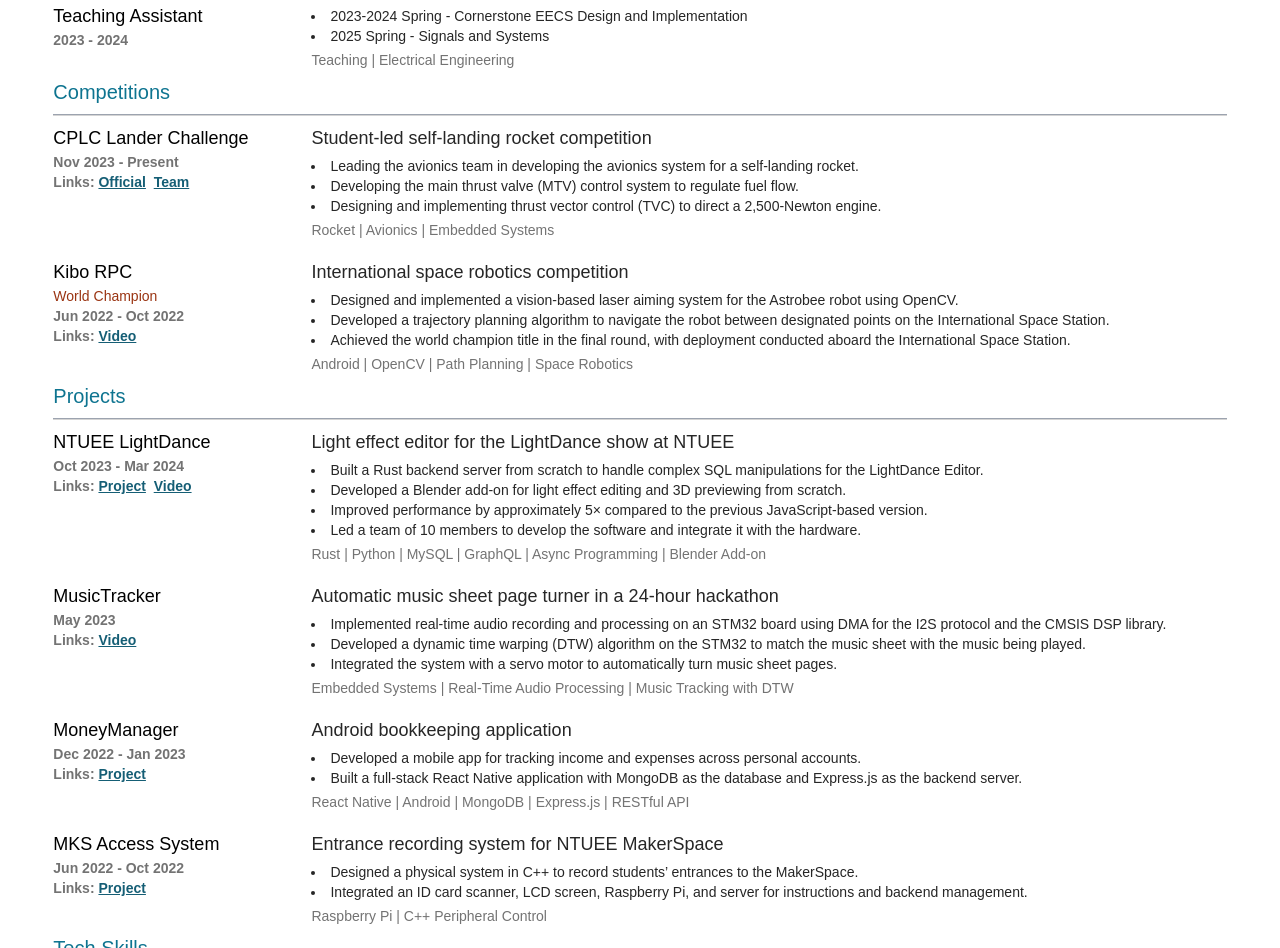
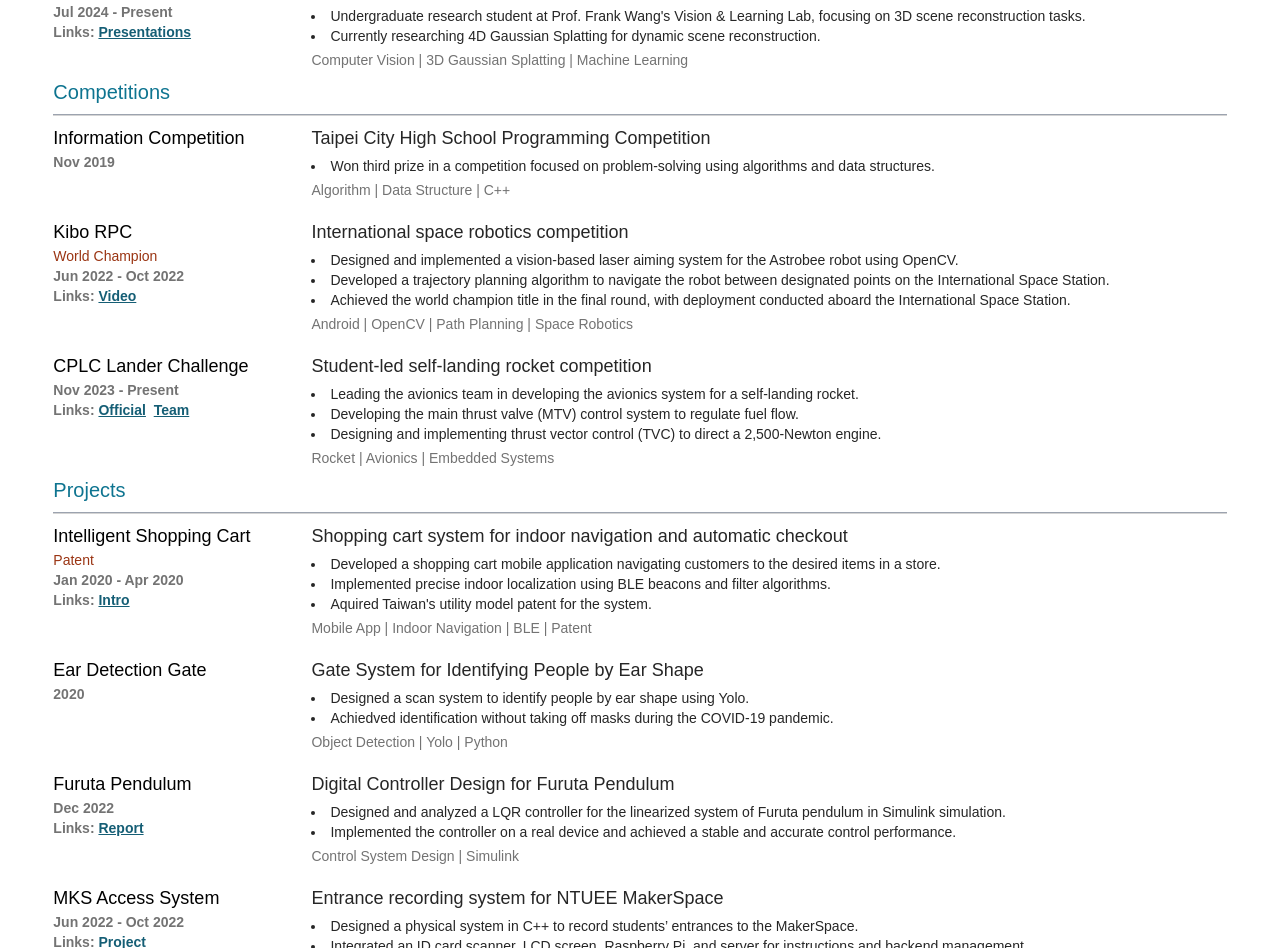
Before and after one commit to tom1484/resume, a React (Create React App) app: page / in a window 1280 px wide. Shown: the part 624-1572 px from the top of the page. Built offline with nearby package versions, Linux system fonts and the light colour scheme; the HTML template or start-up script is replaced by a standard one; a web font is replaced by a local one.

Commit message:
enrich experiences

```diff
--- a/src/App.jsx
+++ b/src/App.jsx
@@ -9,6 +9,7 @@ import { education } from './data/education';
 import { projects } from './data/experiences/projects';
 import { competitions } from './data/experiences/competitions';
 import { academics } from './data/experiences/academics';
+import { extracurriculars } from './data/experiences/extracurricular';
 import { skills } from './data/skills';
 
 function App() {
@@ -36,6 +37,10 @@ function App() {
       <Title title="Projects" />
       <Experiences title="Projects" data={projects} selectedTitles={[]} />
 
+      {/* Extracurricular Section - Hobbies and additional activities */}
+      <Title title="Extracurricular" />
+      <Experiences title="Extracurricular" data={extracurriculars} selectedTitles={[]} />
+
       {/* Skills Section - List programming languages, tools, and technologies */}
       <Title title="Tech Skills" />
       <Skills data={skills} />
--- a/src/components/experiences.jsx
+++ b/src/components/experiences.jsx
@@ -16,7 +16,7 @@ export default function Experiences({ title: sectionTitle, data, selectedTitles
             <div className="w-[22%] flex flex-col">
               <h2 className="font-sans text-lg">{title}</h2>
               {
-                highlight !== '' &&
+                (highlight && highlight !== '') &&
                 <p className="text-left font-sans text-sm text-orange-800">
                   {highlight}
                 </p>
@@ -24,7 +24,7 @@ export default function Experiences({ title: sectionTitle, data, selectedTitles
               <p className="text-left align-top font-sans text-sm font-semibold text-neutral-500 pr-2">
                 {time}
                 {
-                  link.length > 0 &&
+                  (link && link.length) > 0 &&
                   <>
                     <br />
                     Links: {
@@ -45,7 +45,7 @@ export default function Experiences({ title: sectionTitle, data, selectedTitles
             </div>
             <div className="w-[78%] flex flex-col justify-between">
               {
-                description !== '' &&
+                (description && description !== '') &&
                 <p className="text-left font-sans text-lg text-neutral-800">
                   {description}
                 </p>
@@ -57,6 +57,8 @@ export default function Experiences({ title: sectionTitle, data, selectedTitles
                   </li>
                 ))}
               </ul>
+              {
+                (tags && tags.length > 0) &&
                 <p className="text-left font-sans text-sm text-neutral-500 mt-1">
                   {tags.map((tag, idx) => (
                     <React.Fragment key={idx}>
@@ -65,6 +67,7 @@ export default function Experiences({ title: sectionTitle, data, selectedTitles
                     </React.Fragment>
                   ))}
                 </p>
+              }
             </div>
           </div>
           {idx < data.length - 1 && <SplitLine width="[80%]" weight="200" />}
--- a/src/data/experiences/academics.js
+++ b/src/data/experiences/academics.js
@@ -1,4 +1,18 @@
 export const academics = [
+  {
+    title: 'IIS Summer Intern',
+    highlight: '',
+    time: 'Jul 2023 - Aug 2023',
+    link: [
+      { text: 'Project', url: 'https://github.com/IIS-summer-2023/meds-simd-highlevel' },
+    ],
+    description: 'Accelerating post-quantum cryptography (PQC) algorithms',
+    content: [
+      'Reconstructed a post-quantum cryptography algorithm using the AVX256 instruction set in C++ on the x86-64 architecture.',
+      'Achieved a 5× speedup compared to the original implementation while ensuring constant execution time.',
+    ],
+    tags: ['C++', 'SIMD', 'Cryptography']
+  },
   {
     title: 'NTU Robot Learning Lab',
     highlight: '',
@@ -11,6 +25,17 @@ export const academics = [
       "Undergraduate research student at Prof. Shao-Hua Sun's Robot Learning Lab, focusing on reinforcement learning for robotic applications.",
     ],
     tags: ['Reinforcement Learning', 'Robotics', 'Machine Learning']
+  },
+  {
+    title: 'Teaching Assistant',
+    highlight: '',
+    time: '2023 - Present',
+    link: [],
+    content: [
+      '2023-2024 Spring - Cornerstone EECS Design and Implementation',
+      '2025 Spring - Signals and Systems',
+    ],
+    tags: ['Teaching', 'Electrical Engineering']
   },
   {
     title: 'NTU Vision & Learning Lab',
@@ -26,29 +51,4 @@ export const academics = [
     ],
     tags: ['Computer Vision', '3D Gaussian Splatting', 'Machine Learning']
   },
-  {
-    title: 'IIS Summer Intern',
-    highlight: '',
-    time: 'Jul 2023 - Aug 2023',
-    link: [
-      { text: 'Project', url: 'https://github.com/IIS-summer-2023/meds-simd-highlevel' },
-    ],
-    description: 'Accelerating post-quantum cryptography (PQC) algorithms',
-    content: [
-      'Reconstructed a post-quantum cryptography algorithm using the AVX256 instruction set in C++ on the x86-64 architecture.',
-      'Achieved a 5× speedup compared to the original implementation while ensuring constant execution time.',
-    ],
-    tags: ['C++', 'SIMD', 'Cryptography']
-  },
-  {
-    title: 'Teaching Assistant',
-    highlight: '',
-    time: '2023 - 2024',
-    link: [],
-    content: [
-      '2023-2024 Spring - Cornerstone EECS Design and Implementation',
-      '2025 Spring - Signals and Systems',
-    ],
-    tags: ['Teaching', 'Electrical Engineering']
-  },
 ];
--- a/src/data/experiences/competitions.js
+++ b/src/data/experiences/competitions.js
@@ -1,19 +1,12 @@
 export const competitions = [
   {
-    title: 'CPLC Lander Challenge',
-    highlight: '',
-    time: 'Nov 2023 - Present',
-    link: [
-      { text: 'Official', url: 'https://landerchallenge.space/' },
-      { text: 'Team', url: 'https://www.instagram.com/star_rocketry?igsh=MXRsYzd3dGRibDJmbw==' },
+    title: 'Information Competition',
+    time: 'Nov 2019',
+    description: 'Taipei City High School Programming Competition',
+    content: [
+      'Won third prize in a competition focused on problem-solving using algorithms and data structures.',
     ],
-    description: 'Student-led self-landing rocket competition',
-    content: [
-      'Leading the avionics team in developing the avionics system for a self-landing rocket.',
-      'Developing the main thrust valve (MTV) control system to regulate fuel flow.',
-      'Designing and implementing thrust vector control (TVC) to direct a 2,500-Newton engine.',
-    ],
-    tags: ['Rocket', 'Avionics', 'Embedded Systems']
+    tags: ['Algorithm', 'Data Structure', 'C++']
   },
   {
     title: 'Kibo RPC',
@@ -30,4 +23,19 @@ export const competitions = [
     ],
     tags: ['Android', 'OpenCV', 'Path Planning', 'Space Robotics']
   },
+  {
+    title: 'CPLC Lander Challenge',
+    time: 'Nov 2023 - Present',
+    link: [
+      { text: 'Official', url: 'https://landerchallenge.space/' },
+      { text: 'Team', url: 'https://www.instagram.com/star_rocketry?igsh=MXRsYzd3dGRibDJmbw==' },
+    ],
+    description: 'Student-led self-landing rocket competition',
+    content: [
+      'Leading the avionics team in developing the avionics system for a self-landing rocket.',
+      'Developing the main thrust valve (MTV) control system to regulate fuel flow.',
+      'Designing and implementing thrust vector control (TVC) to direct a 2,500-Newton engine.',
+    ],
+    tags: ['Rocket', 'Avionics', 'Embedded Systems']
+  },
 ];
--- /dev/null
+++ b/src/data/experiences/extracurricular.js
@@ -0,0 +1,18 @@
+export const extracurriculars = [
+  {
+    title: 'Robot Club',
+    time: '2018 - 2021',
+    content: [
+      'Builing bipedal combat robots for local robot competitions.',
+      'Founding member of our high school\'s First Robot Competition team.',
+    ]
+  },
+  {
+    title: 'Calligraphy',
+    time: '2010 - Present',
+    content: [
+      'Have been practicing calligraphy as a hobby since the age of 7.',
+      'Won numerous awards in calligraphy competitions, including first prize at the district level.',
+    ],
+  },
+];
--- a/src/data/experiences/projects.js
+++ b/src/data/experiences/projects.js
@@ -1,7 +1,84 @@
 export const projects = [
   {
+    title: 'Intelligent Shopping Cart',
+    highlight: 'Patent',
+    time: 'Jan 2020 - Apr 2020',
+    link: [
+      { text: 'Intro', url: 'https://www.youtube.com/watch?v=WfrQ2J9VpX0' }
+    ],
+    description: 'Shopping cart system for indoor navigation and automatic checkout',
+    content: [
+      'Developed a shopping cart mobile application navigating customers to the desired items in a store.',
+      'Implemented precise indoor localization using BLE beacons and filter algorithms.',
+      'Aquired Taiwan\'s utility model patent for the system.',
+    ],
+    tags: ['Mobile App', 'Indoor Navigation', 'BLE', 'Patent']
+  },
+  {
+    title: 'Ear Detection Gate',
+    time: '2020',
+    description: 'Gate System for Identifying People by Ear Shape',
+    content: [
+      'Designed a scan system to identify people by ear shape using Yolo.',
+      'Achiedved identification without taking off masks during the COVID-19 pandemic.',
+    ],
+    tags: ['Object Detection', 'Yolo', 'Python']
+  },
+  {
+    title: 'Furuta Pendulum',
+    time: 'Dec 2022',
+    link: [
+      { text: 'Report', url: 'https://drive.google.com/file/d/18b7DX8dk0K--bYAh3qZRaT6zejtQcBO7/view?usp=share_link' },
+    ],
+    description: 'Digital Controller Design for Furuta Pendulum',
+    content: [
+      'Designed and analyzed a LQR controller for the linearized system of Furuta pendulum in Simulink simulation.',
+      'Implemented the controller on a real device and achieved a stable and accurate control performance.',
+    ],
+    tags: ['Control System Design', 'Simulink']
+  },
+  {
+    title: 'MKS Access System',
+    time: 'Jun 2022 - Oct 2022',
+    link: [
+      { text: 'Project', url: 'https://drive.google.com/file/d/1EKJGVKytfbCwLHq-11mKcscFEMStKAA6/view?usp=share_link' },
+    ],
+    description: 'Entrance recording system for NTUEE MakerSpace',
+    content: [
+      'Designed a physical system in C++ to record students’ entrances to the MakerSpace.',
+      'Integrated an ID card scanner, LCD screen, Raspberry Pi, and server for instructions and backend management.',
+    ],
+    tags: ['Raspberry Pi', 'C++ Peripheral Control']
+  },
+  {
+    title: 'MoneyManager',
+    time: 'Dec 2022 - Jan 2023',
+    link: [
+      { text: 'Project', url: 'https://github.com/tom1484/money-manager' },
+    ],
+    description: 'Android bookkeeping application',
+    content: [
+      'Developed a mobile app for tracking income and expenses across personal accounts.',
+      'Built a full-stack React Native application with MongoDB as the database and Express.js as the backend server.',
+    ],
+    tags: ['React Native', 'Android', 'MongoDB', 'Express.js', 'RESTful API']
+  },
+  {
+    title: 'MusicTracker',
+    time: 'May 2023',
+    link: [
+      { text: 'Video', url: 'https://youtu.be/sDXGI1Jq3kc' },
+    ],
+    description: 'Automatic music sheet page turner in a 24-hour hackathon',
+    content: [
+      'Implemented real-time audio recording and processing on an STM32 board using DMA for the I2S protocol and the CMSIS DSP library.',
+      'Developed a dynamic time warping (DTW) algorithm on the STM32 to match the music sheet with the music being played.',
+      'Integrated the system with a servo motor to automatically turn music sheet pages.',
+    ],
+    tags: ['Embedded Systems', 'Real-Time Audio Processing', 'Music Tracking with DTW']
+  },
+  {
     title: 'NTUEE LightDance',
-    highlight: '',
     time: 'Oct 2023 - Mar 2024',
     link: [
       { text: 'Project', url: 'https://github.com/NTUEELightDance/LightDance-Editor' },
@@ -16,47 +93,4 @@ export const projects = [
     ],
     tags: ['Rust', 'Python', 'MySQL', 'GraphQL', 'Async Programming', 'Blender Add-on']
   },
-  {
-    title: 'MusicTracker',
-    highlight: '',
-    time: 'May 2023',
-    link: [
-      { text: 'Video', url: 'https://youtu.be/sDXGI1Jq3kc' },
-    ],
-    description: 'Automatic music sheet page turner in a 24-hour hackathon',
-    content: [
-      'Implemented real-time audio recording and processing on an STM32 board using DMA for the I2S protocol and the CMSIS DSP library.',
-      'Developed a dynamic time warping (DTW) algorithm on the STM32 to match the music sheet with the music being played.',
-      'Integrated the system with a servo motor to automatically turn music sheet pages.',
-    ],
-    tags: ['Embedded Systems', 'Real-Time Audio Processing', 'Music Tracking with DTW']
-  },
-  {
-    title: 'MoneyManager',
-    highlight: '',
-    time: 'Dec 2022 - Jan 2023',
-    link: [
-      { text: 'Project', url: 'https://github.com/tom1484/money-manager' },
-    ],
-    description: 'Android bookkeeping application',
-    content: [
-      'Developed a mobile app for tracking income and expenses across personal accounts.',
-      'Built a full-stack React Native application with MongoDB as the database and Express.js as the backend server.',
-    ],
-    tags: ['React Native', 'Android', 'MongoDB', 'Express.js', 'RESTful API']
-  },
-  {
-    title: 'MKS Access System',
-    highlight: '',
-    time: 'Jun 2022 - Oct 2022',
-    link: [
-      { text: 'Project', url: 'https://drive.google.com/file/d/1EKJGVKytfbCwLHq-11mKcscFEMStKAA6/view?usp=share_link' },
-    ],
-    description: 'Entrance recording system for NTUEE MakerSpace',
-    content: [
-      'Designed a physical system in C++ to record students’ entrances to the MakerSpace.',
-      'Integrated an ID card scanner, LCD screen, Raspberry Pi, and server for instructions and backend management.',
-    ],
-    tags: ['Raspberry Pi', 'C++ Peripheral Control']
-  },
 ];
--- a/src/utils.js
+++ b/src/utils.js
@@ -1,3 +1,5 @@
 export function filterDataByTitles(data, titles) {
-  return data.map(entry => [titles.indexOf(entry.title), entry]).filter(item => item[0] !== -1).sort().map(item => item[1]);
+  data = data.map(entry => [titles.indexOf(entry.title), entry]).filter(item => item[0] !== -1)
+  data.sort();
+  return data.map(item => item[1]);
 }
```
Lines whose indentation alone changed are shown as unchanged.
